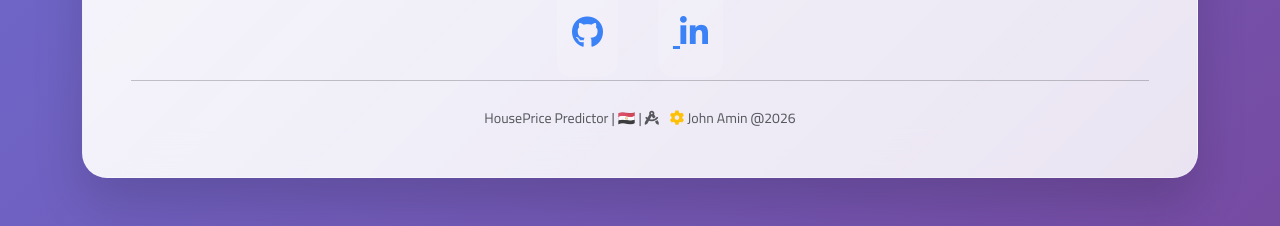
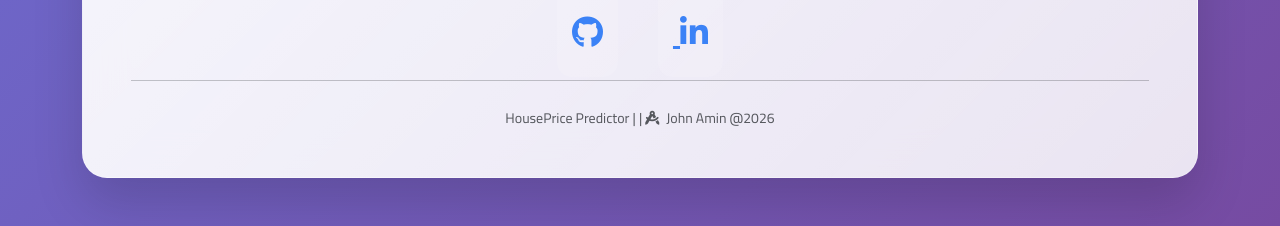
Before and after one commit to Jo-machine-learning/valu_ai_modle_House_Price, a Flask app: page / in a window 1280 px wide. Shown: the part 1442-1668 px from the top of the page. Run offline with Flask 3, Linux system fonts and the light colour scheme.

Commit message:
Update index.html

```diff
--- a/templates/index.html
+++ b/templates/index.html
@@ -261,9 +261,9 @@
 
                     <hr class="my-4">
                     <small class="text-muted">
-                       2026@ HousePrice Predictor |  🇪🇬 |
+                       2026@ HousePrice Predictor |  |
                       <i class="fas fa-drafting-compass me-1"></i>
-                      <i class="fas fa-cog ms-1 text-warning" style="font-size: 0.9rem;"></i> John Amin
+                     John Amin
 
                     </small>
                 </div>
```
